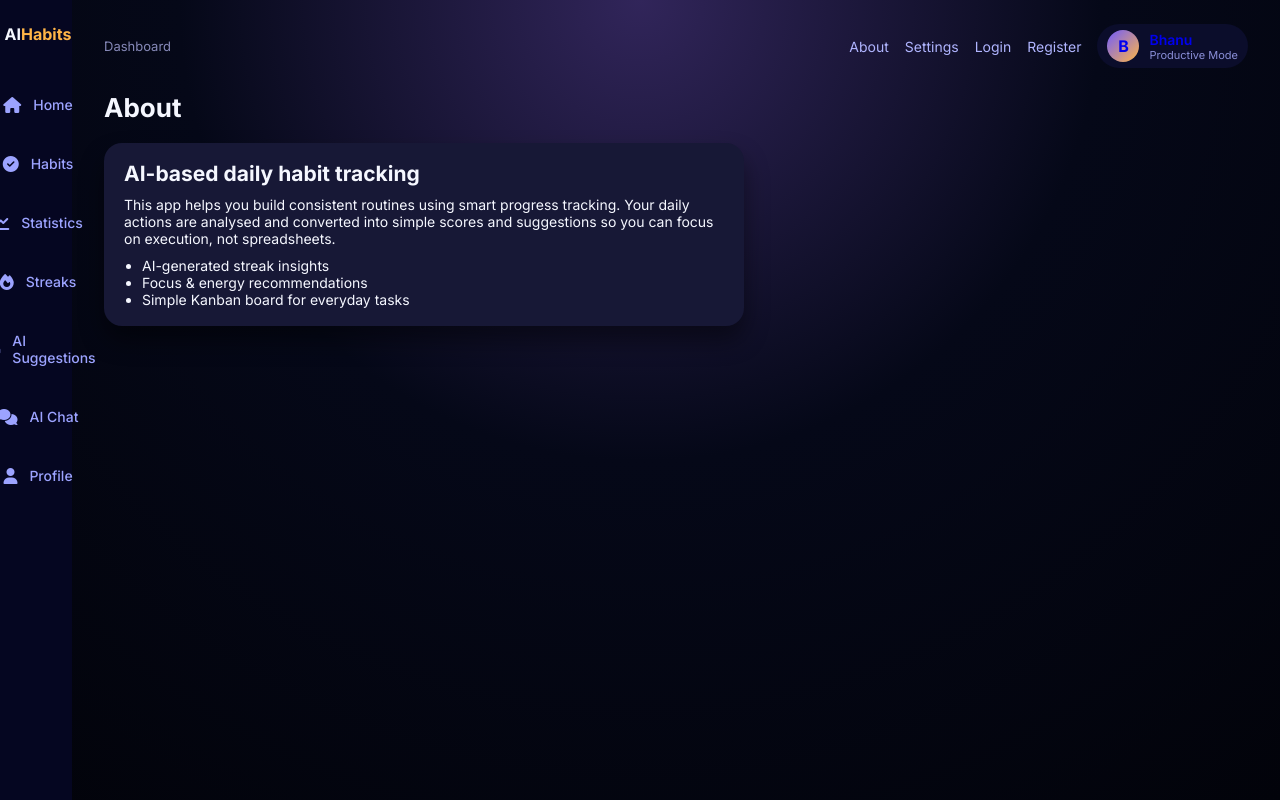
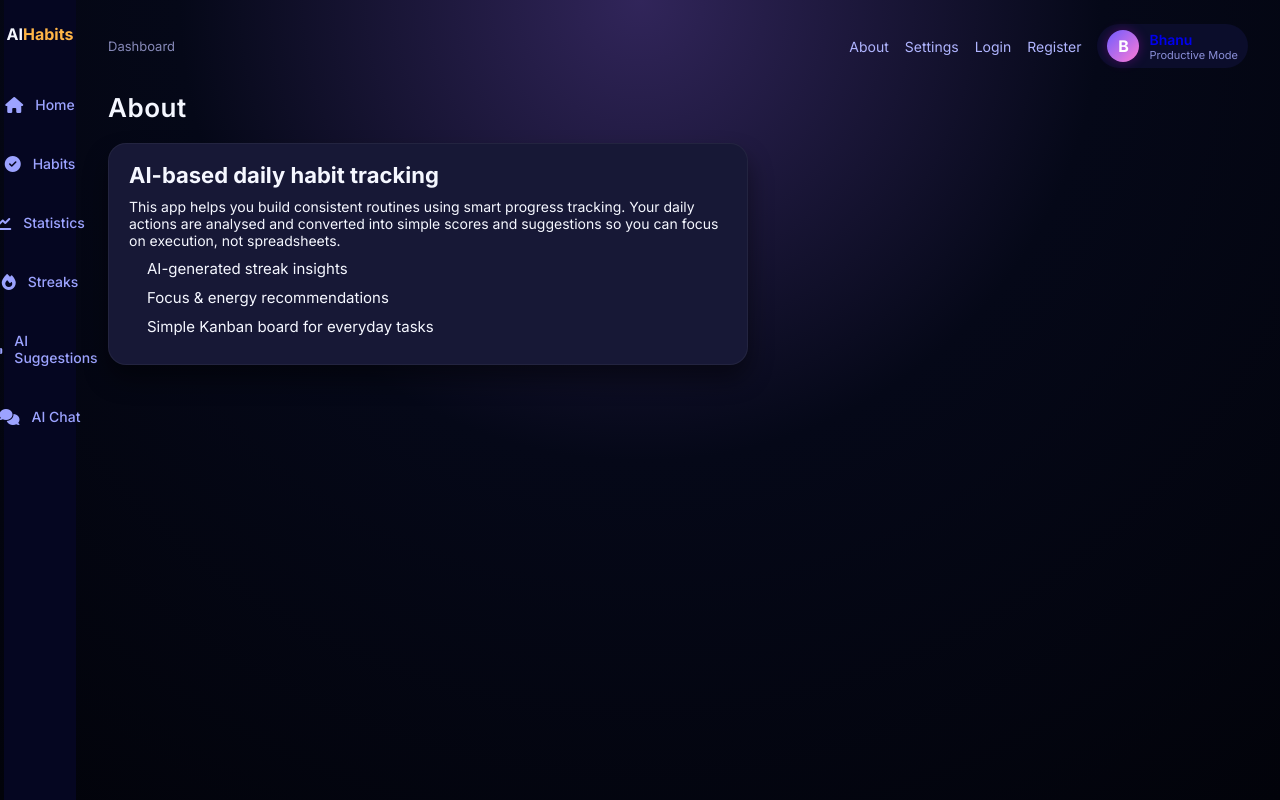
Before and after one commit to bhanusanjeev/Ai-planner, a Django app: page /about/ in a window 1280 px wide. Run offline with Django 4.2, Linux system fonts and the light colour scheme; some libraries are stand-ins or nearby versions.

Commit message:
changes before css upgrade

```diff
--- a/Aiplanner/static/css/style.css
+++ b/Aiplanner/static/css/style.css
@@ -171,10 +171,8 @@
     box-shadow: 0 0 12px rgba(255, 0, 255, 0.3);
 }
 .sidebar {
-    padding-left: 8px;    /* previously 0 → now 2–3px look */
+    margin-left: 4px;   /* perfect spacing */
 }
-
-
 .nav-item.login-item {
     background: #10134d;
     border-left: 3px solid #6f5bff;
@@ -191,6 +189,159 @@
 
 .nav-item.register-item:hover {
     background: #3c0d4f;
+}
+/* Profile Page Enhancement */
+
+.page-title {
+    font-size: 26px;
+    font-weight: 600;
+    margin-bottom: 20px;
+    letter-spacing: 0.5px;
+}
+
+.info-card {
+    background: rgba(22, 23, 45, 0.85);
+    padding: 25px 30px;
+    border-radius: 20px;
+    box-shadow: 0 0 25px rgba(0,0,0,0.35);
+    border: 1px solid rgba(255,255,255,0.05);
+    animation: fadeUp 0.45s ease;
+}
+
+.info-card h2 {
+    font-size: 22px;
+    margin-bottom: 12px;
+}
+
+.info-card h3 {
+    margin-top: 18px;
+    font-size: 18px;
+    color: #c2c3ff;
+}
+
+.info-card ul {
+    list-style: none;
+    padding: 0;
+    margin-top: 10px;
+}
+
+.info-card ul li {
+    margin-bottom: 10px;
+    font-size: 15px;
+}
+
+.info-card a {
+    text-decoration: none;
+    transition: 0.2s;
+}
+
+.info-card a:hover {
+    opacity: 0.8;
+}
+
+/* Avatar Styling */
+.user-avatar {
+    background: linear-gradient(135deg, #6f5bff, #ff7bd5);
+    border-radius: 50%;
+    display: flex;
+    justify-content: center;
+    align-items: center;
+    font-weight: 700;
+    color: white;
+    box-shadow: 0 0 12px rgba(255, 0, 255, 0.25);
+    transition: 0.25s;
+}
+
+.user-avatar:hover {
+    transform: scale(1.07);
+    box-shadow: 0 0 18px rgba(255, 0, 255, 0.4);
+}
+
+/* Smooth fade animation */
+@keyframes fadeUp {
+    from { opacity: 0; transform: translateY(12px); }
+    to { opacity: 1; transform: translateY(0); }
+}
+/* SETTINGS PAGE UPGRADE */
+
+.page-title {
+    font-size: 26px;
+    font-weight: 600;
+    margin-bottom: 20px;
+}
+
+.info-card {
+    background: rgba(22, 23, 45, 0.85);
+    padding: 28px 30px;
+    border-radius: 20px;
+    box-shadow: 0 0 25px rgba(0,0,0,0.35);
+    border: 1px solid rgba(255,255,255,0.05);
+    animation: fadeUp 0.45s ease;
+}
+
+.info-card h2 {
+    font-size: 22px;
+    margin-bottom: 15px;
+}
+
+/* Dropdown styling */
+.info-card select {
+    background: #11132d;
+    color: white;
+    border-radius: 12px;
+    padding: 12px;
+    border: 1px solid rgba(255,255,255,0.1);
+    margin-top: 8px;
+    transition: 0.25s;
+}
+
+.info-card select:hover,
+.info-card select:focus {
+    border-color: #6f5bff;
+    box-shadow: 0 0 10px rgba(111,91,255,0.4);
+    outline: none;
+}
+
+/* Checkbox styling */
+.info-card input[type="checkbox"] {
+    accent-color: #6f5bff;
+    width: 16px;
+    height: 16px;
+    cursor: pointer;
+}
+
+.info-card label {
+    font-size: 15px;
+    margin-top: 6px;
+    display: flex;
+    align-items: center;
+    gap: 8px;
+    cursor: pointer;
+}
+
+/* Save button */
+.info-card button {
+    background: linear-gradient(135deg, #6f5bff, #ff4fd8);
+    border: none;
+    padding: 12px 20px;
+    border-radius: 12px;
+    color: white;
+    font-weight: 600;
+    margin-top: 20px;
+    cursor: pointer;
+    width: 100%;
+    transition: 0.25s;
+}
+
+.info-card button:hover {
+    opacity: 0.9;
+    transform: translateY(-2px);
+}
+
+/* Slight animation */
+@keyframes fadeUp {
+    from { opacity: 0; transform: translateY(12px); }
+    to { opacity: 1; transform: translateY(0); }
 }
 
 /* Page */
@@ -558,9 +709,7 @@
     font-size: 12px;
     color: #9fa4ff;
 }
-.sidebar {
-    padding-left: 20px;    /* previously 0 → now 2–3px look */
-}
+
 
 .logout-btn {
     width: 100%;
--- a/Aiplanner/templates/planner/base.html
+++ b/Aiplanner/templates/planner/base.html
@@ -70,13 +70,13 @@
             <span>AI Chat</span>
           </a>
 
-          <a
+          <!-- <a
             href="{% url 'profile' %}"
             class="nav-item {% if '/profile' in request.path %}active{% endif %}"
           >
             <i class="fas fa-user"></i>
             <span>Profile</span>
-          </a>
+          </a> -->
 
           <!-- <a href="{% url 'settings' %}" class="nav-item {% if '/settings' in request.path %}active{% endif %}">
             <i class="fas fa-cog"></i>
```
